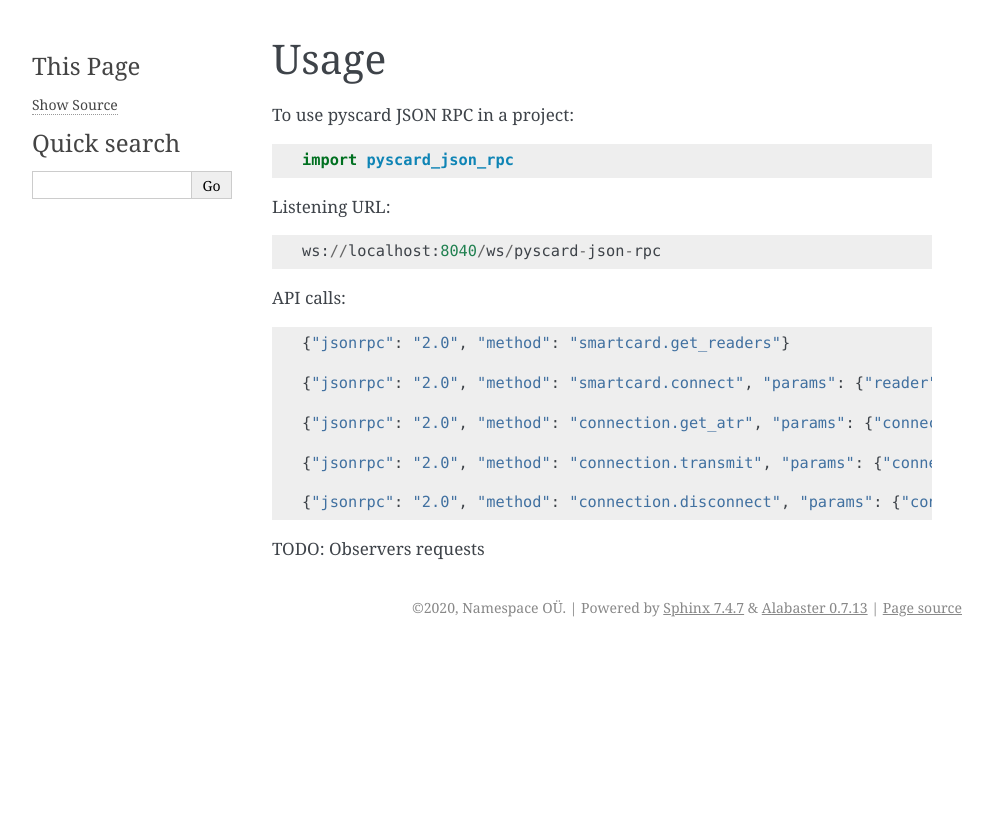
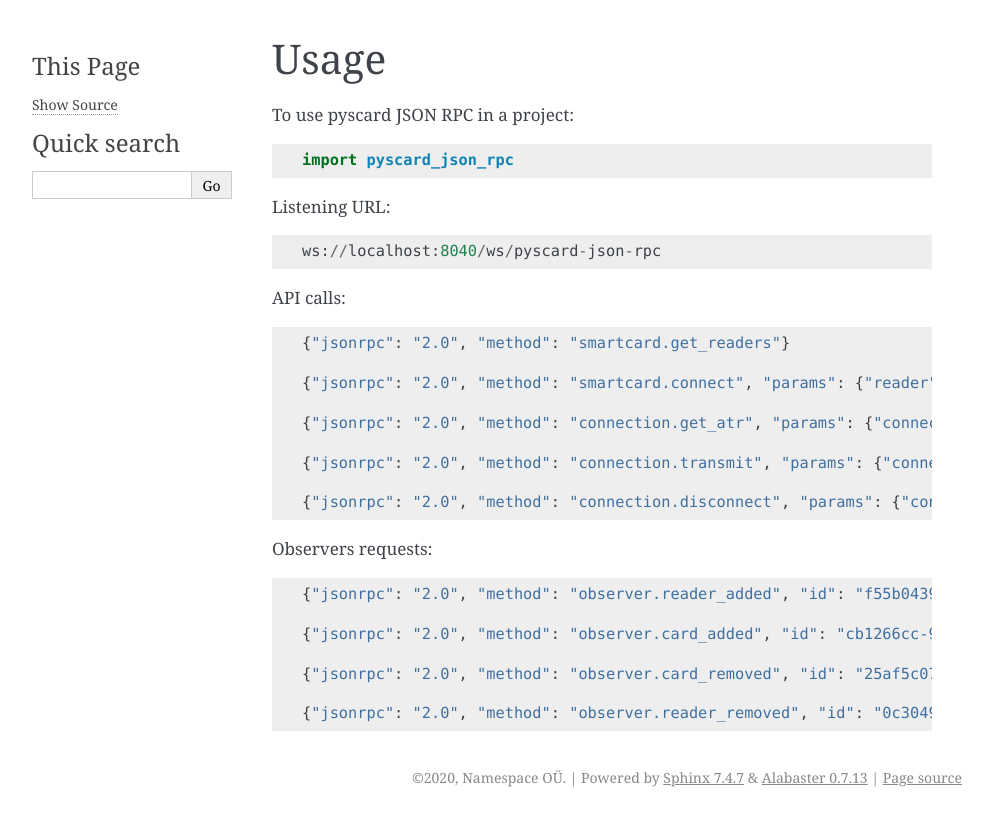
Before and after one commit to namespace-ee/pyscard-json-rpc, a Sphinx documentation site: the page built from docs/usage.rst, in a window 1280 px wide. Shown: the top 826 px of the page, without its empty margins (148-1141 px from the left). Built offline with Sphinx 7.4.7, drawn with Linux system fonts in a browser that asks for light colours; pages that are not in the unit, such as notebooks, are missing from menus.

Commit message:
Update usage.rst

```diff
--- a/docs/usage.rst
+++ b/docs/usage.rst
@@ -23,4 +23,12 @@ API calls::
     {"jsonrpc": "2.0", "method": "connection.disconnect", "params": {"connection_id": "1a0d5cda-c0fa-4b6b-8585-14b4b27b3237"}}
 
 
-TODO: Observers requests
+Observers requests::
+
+    {"jsonrpc": "2.0", "method": "observer.reader_added", "id": "f55b0439-9fc6-4720-9023-8777b521ca89", "params": {"reader": "Generic Smart Card Reader Interface"}}
+
+    {"jsonrpc": "2.0", "method": "observer.card_added", "id": "cb1266cc-9dd0-46f4-a729-deca5e10278c", "params": {"reader": "Generic Smart Card Reader Interface", "atr": "3BFE9600008031FE4380738400E065B0850400FB8290004E", "supported_protocols": [1, 2]}}
+
+    {"jsonrpc": "2.0", "method": "observer.card_removed", "id": "25af5c07-e4d9-4e2c-a307-ceee7cebb63a", "params": {"reader": "Generic Smart Card Reader Interface", "atr": "3BFE9600008031FE4380738400E065B0850400FB8290004E"}}
+
+    {"jsonrpc": "2.0", "method": "observer.reader_removed", "id": "0c3049cb-70f0-4ca8-9237-57390e3cc384", "params": {"reader": "Generic Smart Card Reader Interface"}}
```
